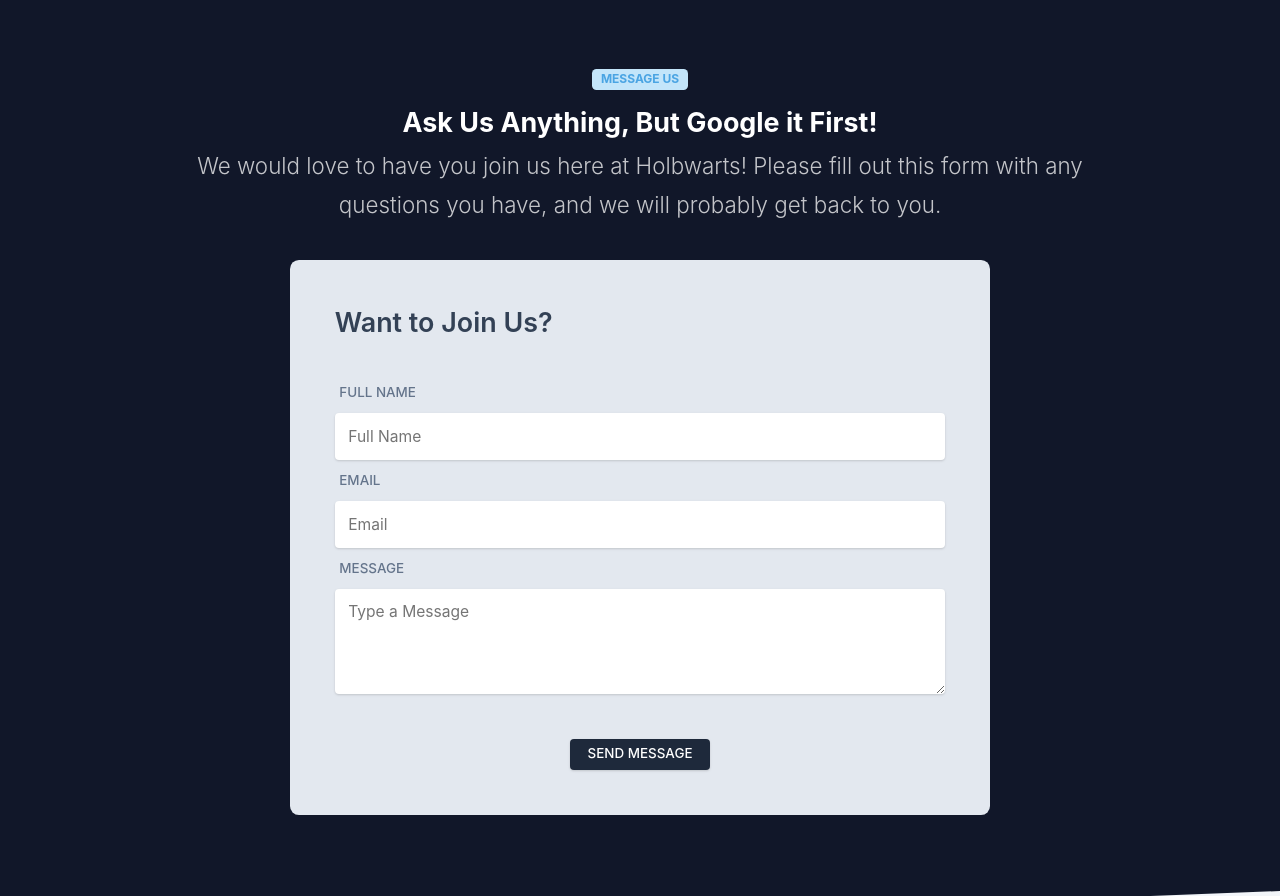
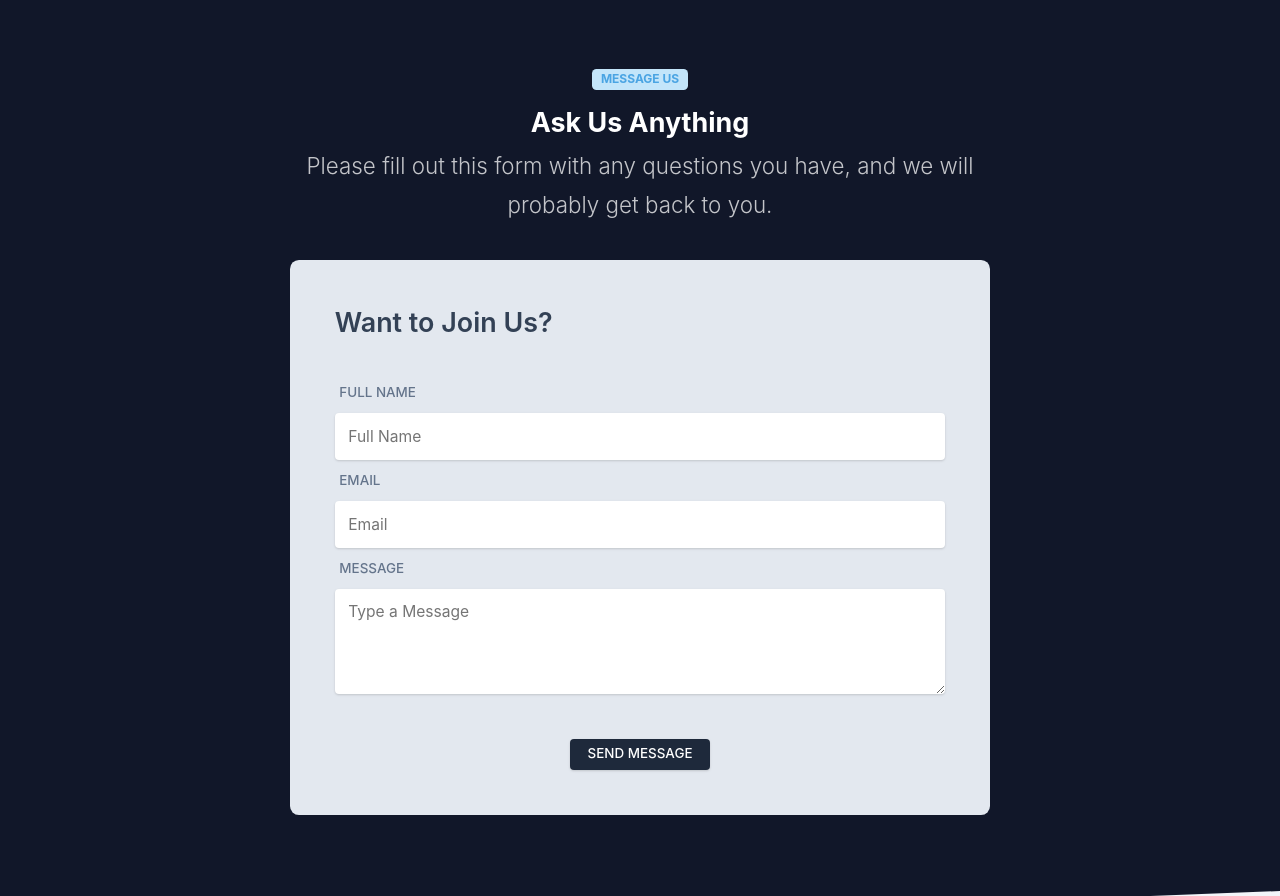
Before and after one commit to b-duncs/holbwarts, a plain HTML site: page index.html in a window 1280 px wide. Shown: the part 3340-4236 px from the top of the page. Drawn offline with nearby package versions, Linux system fonts and the light colour scheme.

Commit message:
updated files

```diff
--- a/index.html
+++ b/index.html
@@ -354,11 +354,10 @@
               <div class="label-container">
                 <h6 class="label-text"><span>MESSAGE US</span></h6>
               </div>
-              <h2 class="home-text48">Ask Us Anything, But Google it First!</h2>
+              <h2 class="home-text48">Ask Us Anything</h2>
               <span class="home-text49 TextXL">
-                We would love to have you join us here at Holbwarts! Please fill
-                out this form with any questions you have, and we will probably
-                get back to you.
+                Please fill out this form with any questions you have,
+                and we will probably get back to you.
               </span>
               <div class="home-form">
                 <h1 class="home-text50">Want to Join Us?</h1>
```
Also changed, not shown: package.json (deleted, +0 -10 lines).
